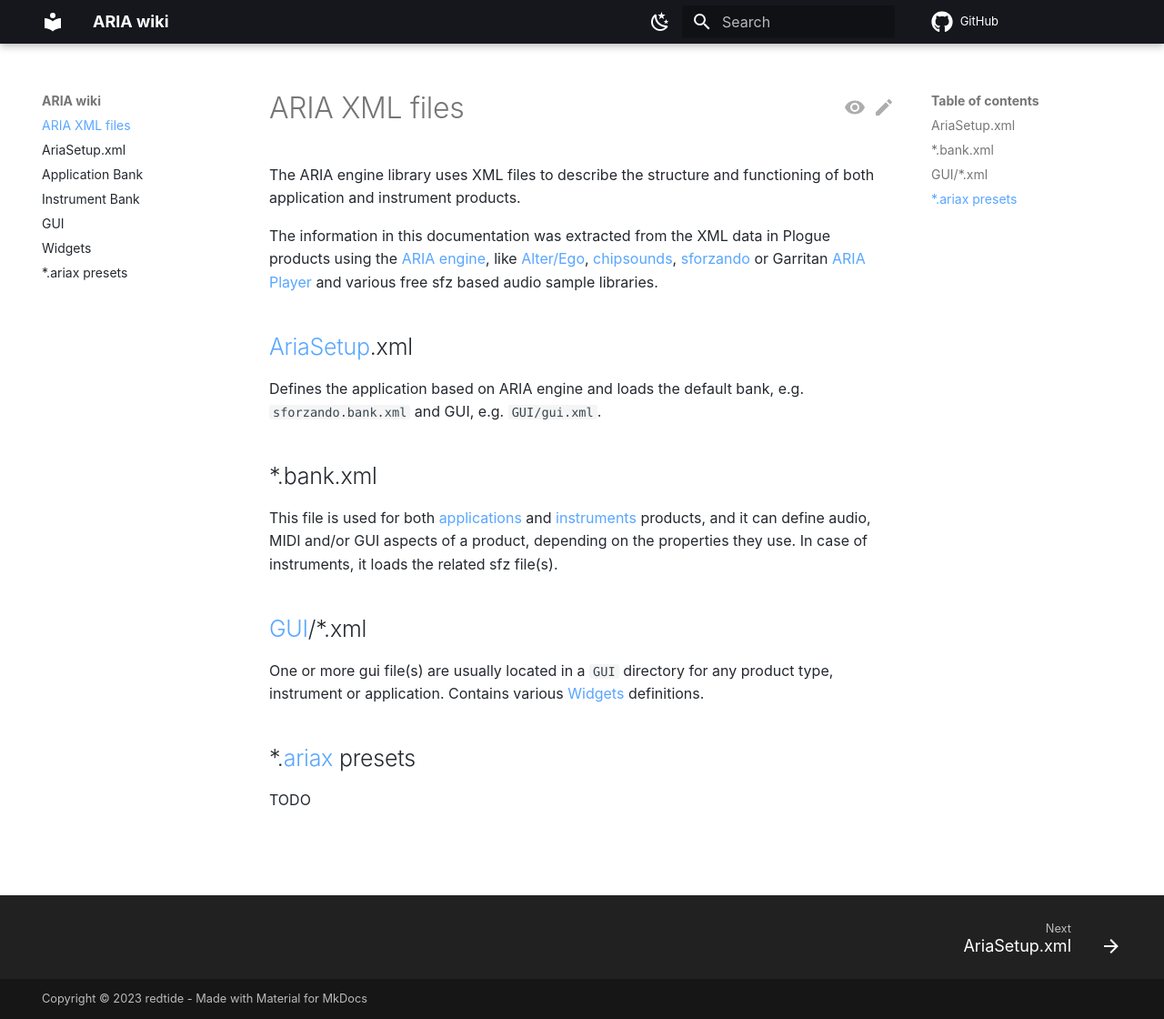
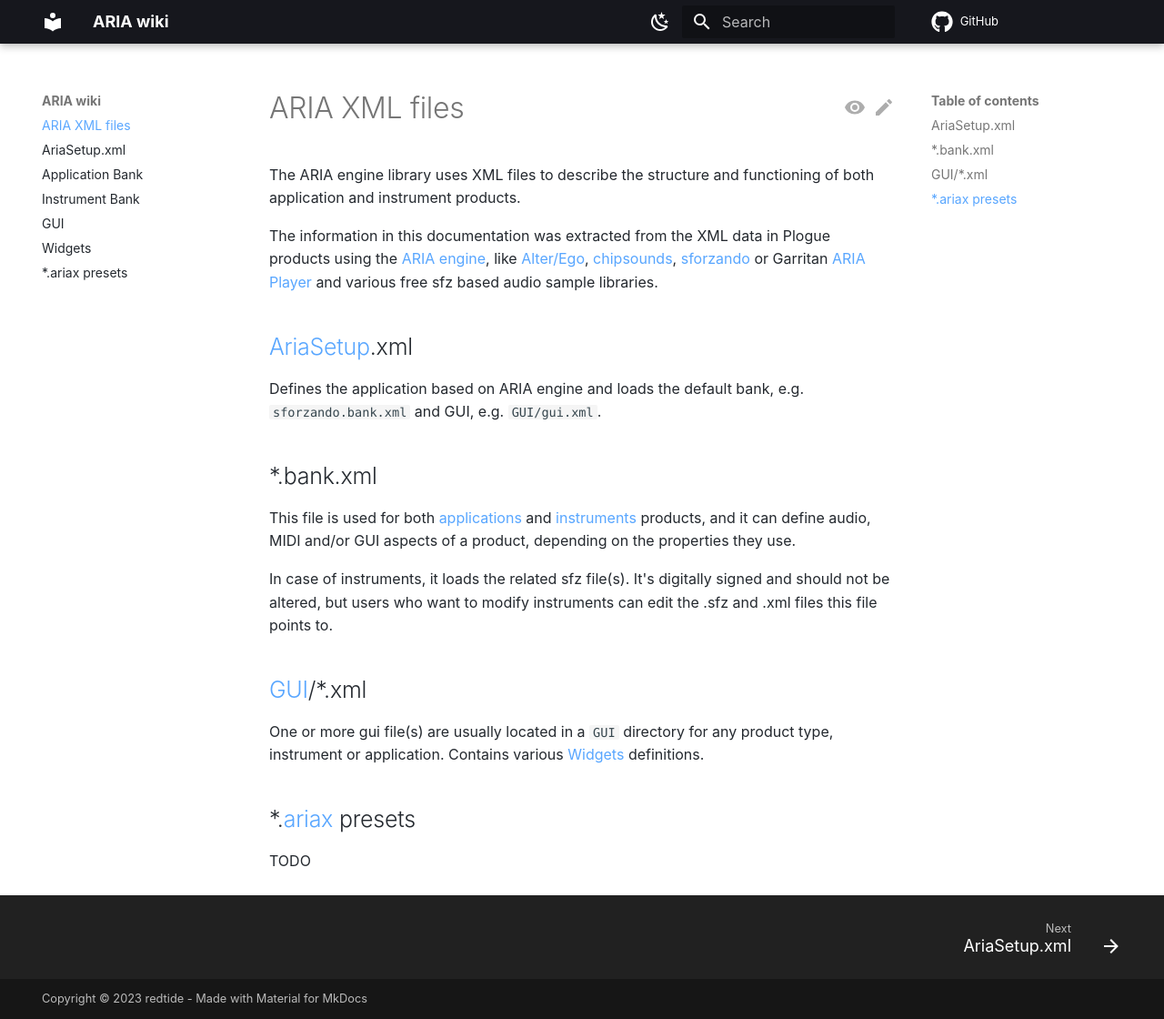
Before and after one commit to sfz/aria, an MkDocs documentation site: the page built from docs/index.md, in a window 1280 px wide and 1120 px high. Shown: the whole window at 91% size. Built offline with MkDocs 1.6.1 and Material for MkDocs 9.7.7, drawn with Linux system fonts in a browser that asks for light colours; comment, search, counter and statistics services are not loaded.

Commit message:
index: specify that banks are signed

```diff
--- a/docs/index.md
+++ b/docs/index.md
@@ -17,7 +17,11 @@
 This file is used for both [applications] and [instruments] products,
 and it can define audio, MIDI and/or GUI aspects of a product,
 depending on the properties they use.
+
 In case of instruments, it loads the related sfz file(s).
+It's digitally signed and should not be altered,
+but users who want to modify instruments can edit the .sfz and .xml files
+this file points to.
 
 ## [GUI]/*.xml
 
```
